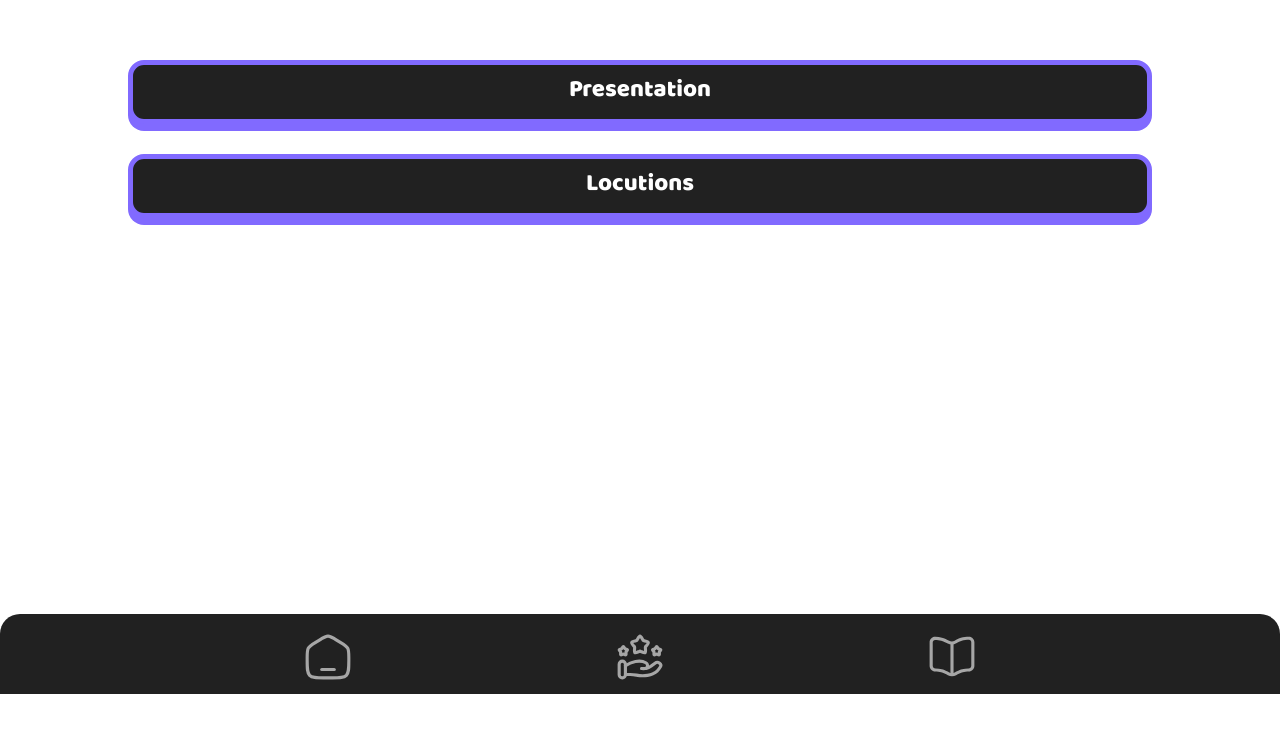
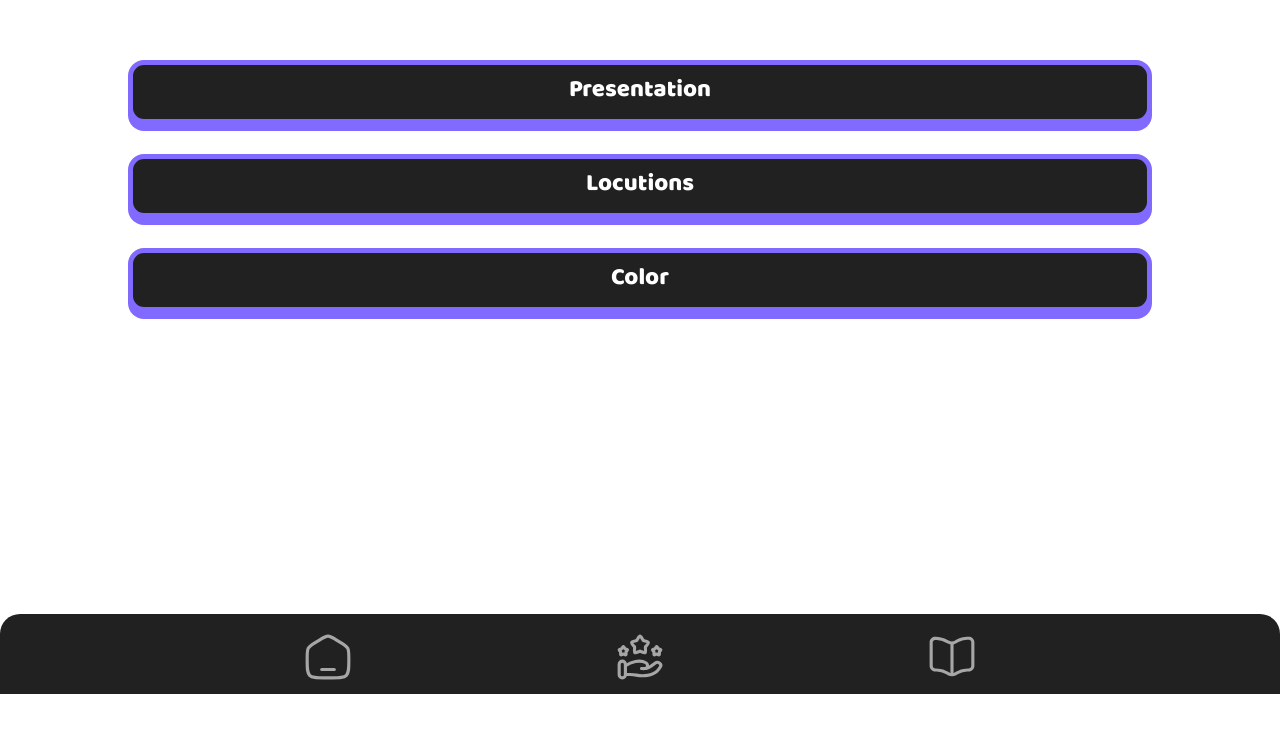
Before and after one commit to Thomas-bon/Signe-Et-Moi, a Vue app: page /learn/allcategory in a window 1280 px wide. Shown: the part 106-838 px from the top of the page. Built offline with nearby package versions, Linux system fonts and the light colour scheme; sample sign-in values are in the browser's storage.

Commit message:
Added color category

```diff
--- a/src/assets/signs.json
+++ b/src/assets/signs.json
@@ -523,6 +523,201 @@
         "type": "vid",
         "src": "https://media.spreadthesign.com/video/mp4/10/285195.mp4",
         "category": "Locutions"
+    },
+    {
+        "id": 78,
+        "text": "Argent",
+        "type": "vid",
+        "src": "https://media.spreadthesign.com/video/mp4/10/5928.mp4",
+        "category": "Color"
+    },
+    {
+        "id": 79,
+        "text": "Beige",
+        "type": "vid",
+        "src": "https://media.spreadthesign.com/video/mp4/10/156626.mp4",
+        "category": "Color"
+    },
+    {
+        "id": 80,
+        "text": "Blanc",
+        "type": "vid",
+        "src": "https://media.spreadthesign.com/video/mp4/10/4423.mp4",
+        "category": "Color"
+    },
+    {
+        "id": 81,
+        "text": "Bleu",
+        "type": "vid",
+        "src": "https://media.spreadthesign.com/video/mp4/10/6092.mp4",
+        "category": "Color"
+    },
+    {
+        "id": 82,
+        "text": "Blond",
+        "type": "vid",
+        "src": "https://media.spreadthesign.com/video/mp4/10/14468.mp4",
+        "category": "Color"
+    },
+    {
+        "id": 83,
+        "text": "Bronze",
+        "type": "vid",
+        "src": "https://media.spreadthesign.com/video/mp4/10/158386.mp4",
+        "category": "Color"
+    },
+    {
+        "id": 84,
+        "text": "Clair",
+        "type": "vid",
+        "src": "https://media.spreadthesign.com/video/mp4/10/158712.mp4",
+        "category": "Color"
+    },
+    {
+        "id": 85,
+        "text": "Couleur",
+        "type": "vid",
+        "src": "https://media.spreadthesign.com/video/mp4/10/3566.mp4",
+        "category": "Color"
+    },
+    {
+        "id": 86,
+        "text": "Doré",
+        "type": "vid",
+        "src": "https://media.spreadthesign.com/video/mp4/10/284161.mp4",
+        "category": "Color"
+    },
+    {
+        "id": 87,
+        "text": "Foncé",
+        "type": "vid",
+        "src": "https://media.spreadthesign.com/video/mp4/10/265747.mp4",
+        "category": "Color"
+    },
+    {
+        "id": 88,
+        "text": "Gris",
+        "type": "vid",
+        "src": "https://media.spreadthesign.com/video/mp4/10/14700.mp4",
+        "category": "Color"
+    },
+    {
+        "id": 89,
+        "text": "Incolore",
+        "type": "vid",
+        "src": "https://media.spreadthesign.com/video/mp4/10/24282.mp4",
+        "category": "Color"
+    },
+    {
+        "id": 90,
+        "text": "Jaune",
+        "type": "vid",
+        "src": "https://media.spreadthesign.com/video/mp4/10/5785.mp4",
+        "category": "Color"
+    },
+    {
+        "id": 100,
+        "text": "Marron",
+        "type": "vid",
+        "src": "https://media.spreadthesign.com/video/mp4/10/7656.mp4",
+        "category": "Color"
+    },
+    {
+        "id": 101,
+        "text": "Noir",
+        "type": "vid",
+        "src": "https://media.spreadthesign.com/video/mp4/10/4493.mp4",
+        "category": "Color"
+    },
+    {
+        "id": 102,
+        "text": "Nuances de couleur",
+        "type": "vid",
+        "src": "https://media.spreadthesign.com/video/mp4/10/42547.mp4",
+        "category": "Color"
+    },
+    {
+        "id": 102,
+        "text": "Obscurité",
+        "type": "vid",
+        "src": "https://media.spreadthesign.com/video/mp4/10/180448.mp4",
+        "category": "Color"
+    },
+    {
+        "id": 103,
+        "text": "Orange",
+        "type": "vid",
+        "src": "https://media.spreadthesign.com/video/mp4/10/266095.mp4",
+        "category": "Color"
+    },
+    {
+        "id": 104,
+        "text": "Primaire",
+        "type": "vid",
+        "src": "https://media.spreadthesign.com/video/mp4/10/23763.mp4",
+        "category": "Color"
+    },
+    {
+        "id": 105,
+        "text": "Pâle",
+        "type": "vid",
+        "src": "https://media.spreadthesign.com/video/mp4/10/42578.mp4",
+        "category": "Color"
+    },
+    {
+        "id": 106,
+        "text": "Rose",
+        "type": "vid",
+        "src": "https://media.spreadthesign.com/video/mp4/10/14689.mp4",
+        "category": "Color"
+    },
+    {
+        "id": 107,
+        "text": "Rouge",
+        "type": "vid",
+        "src": "https://media.spreadthesign.com/video/mp4/10/4497.mp4",
+        "category": "Color"
+    },
+    {
+        "id": 108,
+        "text": "Roux",
+        "type": "vid",
+        "src": "https://media.spreadthesign.com/video/mp4/10/29977.mp4",
+        "category": "Color"
+    },
+    {
+        "id": 109,
+        "text": "Secondaire",
+        "type": "vid",
+        "src": "https://media.spreadthesign.com/video/mp4/10/42588.mp4",
+        "category": "Color"
+    },
+    {
+        "id": 110,
+        "text": "Teinte",
+        "type": "vid",
+        "src": "https://media.spreadthesign.com/video/mp4/10/41584.mp4",
+        "category": "Color"
+    },
+    {
+        "id": 111,
+        "text": "Transparence",
+        "type": "vid",
+        "src": "https://media.spreadthesign.com/video/mp4/10/283641.mp4",
+        "category": "Color"
+    },
+    {
+        "id": 112,
+        "text": "Vert",
+        "type": "vid",
+        "src": "https://media.spreadthesign.com/video/mp4/10/5715.mp4",
+        "category": "Color"
+    },
+    {
+        "id": 113,
+        "text": "Violet",
+        "type": "vid",
+        "src": "https://media.spreadthesign.com/video/mp4/10/14690.mp4",
+        "category": "Color"
     }
-
 ]
--- a/src/components/nav.vue
+++ b/src/components/nav.vue
@@ -61,7 +61,7 @@ export default {
       } else if (this.$route.path === "/revise") {
         this.updateIndicator("revise");
       } else {
-        this.showIndicator = false; // Masquer le cercle si aucune icône n'est active
+        this.showIndicator = false;
       }
     }
 
--- a/src/router/index.js
+++ b/src/router/index.js
@@ -49,6 +49,11 @@ const router = createRouter({
       name: 'locutions',
       component: () => import('../views/AllQuizs/QuizLocutionsView.vue'),
     },
+    {
+      path: '/learn/allcategory/color',
+      name: 'color',
+      component: () => import('../views/AllQuizs/QuizLocutionsView.vue'),
+    },
 
 
 
--- a/src/views/HomeView.vue
+++ b/src/views/HomeView.vue
@@ -66,25 +66,39 @@ export default {
 
         playerRank() {
             const rankScore = score.profileScore;
-            if (rankScore < 40) return "Ch'Apprenti";
-            if (rankScore < 80) return "Ch'Apprenti+";
-            if (rankScore < 120) return "Ch'Aguerri";
-            if (rankScore < 180) return "Ch'Aguerri+";
-            if (rankScore < 260) return "Maitre chat";
-            return "Grand maitre chat"
+            if (rankScore < 80) return "Ch'Apprenti";
+            if (rankScore < 160) return "Ch'Apprenti+";
+            if (rankScore < 240) return "Ch'Aguerri";
+            if (rankScore < 320) return "Ch'Aguerri+";
+            if (rankScore < 400) return "Ch'Expert";
+            if (rankScore < 480) return "Ch'Expert+";
+            if (rankScore < 560) return "Ch'Maître";
+            if (rankScore < 640) return "Ch'Maître+";
+            if (rankScore < 720) return "Ch'Légendaire";
+            if (rankScore < 800) return "Ch'Légendaire+";
+            if (rankScore < 880) return "Ch'Divin";
+            if (rankScore < 960) return "Ch'Ch'Divin+";
+            return "Ch'Divin+"
         },
 
         progressBarWidth() {
             const rankScore = score.profileScore
 
             const ranks = [
-                { name: "Ch'Apprenti", min: 0, max: 40 },
-                { name: "Ch'Apprenti+", min: 40, max: 80 },
-                { name: "Ch'Aguerri", min: 80, max: 120 },
-                { name: "Ch'Aguerri+", min: 120, max: 180 },
-                { name: "Maitre chat", min: 180, max: 260 },
-                { name: "Grand maitre chat", min: 260, max: 350 }
+                { name: "Ch'Apprenti", min: 0, max: 80 },
+                { name: "Ch'Apprenti+", min: 80, max: 160 },
+                { name: "Ch'Aguerri", min: 160, max: 240 },
+                { name: "Ch'Aguerri+", min: 240, max: 320 },
+                { name: "Ch'Expert", min: 320, max: 400 },
+                { name: "Ch'Expert+", min: 400, max: 480 },
+                { name: "Ch'Maître", min: 480, max: 560 },
+                { name: "Ch'Maître+", min: 560, max: 640 },
+                { name: "Ch'Légendaire", min: 640, max: 720 },
+                { name: "Ch'Légendaire+", min: 720, max: 800 },
+                { name: "Ch'Divin", min: 800, max: 880 },
+                { name: "Ch'Divin+", min: 880, max: 960 }
             ];
+
 
             //on récupère le rang actuel par rapport à nos points
             let currentRank = ranks.find(r => rankScore >= r.min && rankScore < r.max);
@@ -182,7 +196,7 @@ export default {
     transition: opacity 0.3s ease-out, transform 0.5s cubic-bezier(0.22, 1.25, 0.32, 1);
 }
 
-    .rank-transition-enter {
+.rank-transition-enter {
     opacity: 0;
     transform: scale(0.5);
 }
```
Also changed, not shown: src/views/AllQuizs/QuizColorView.vue (added, +20 -0 lines).
